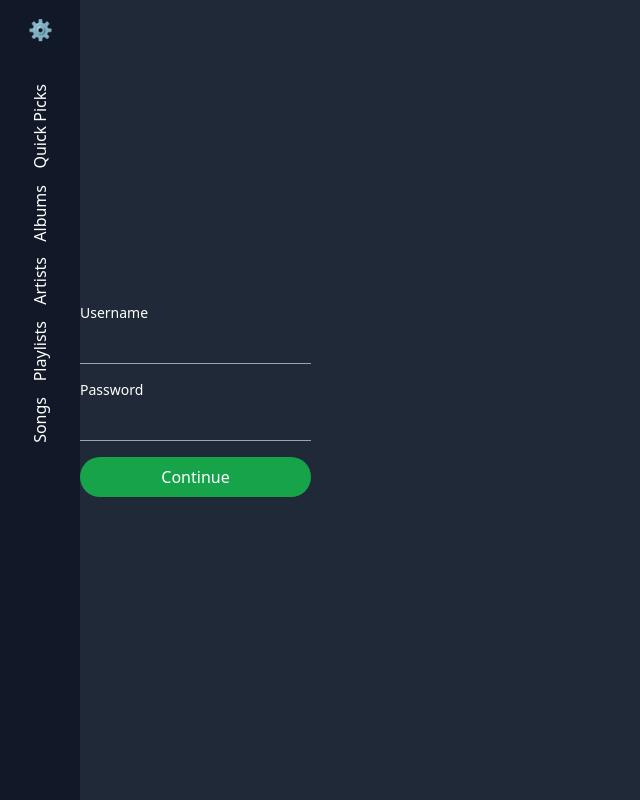
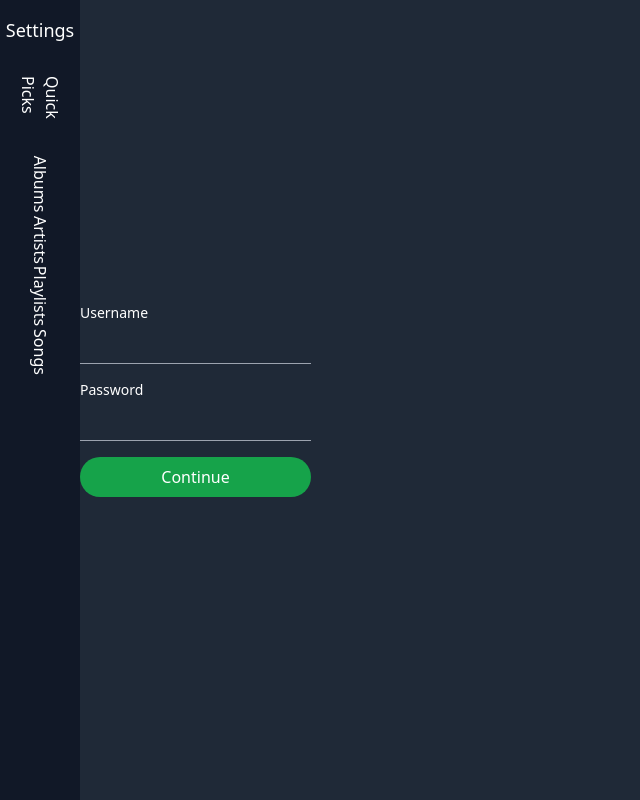
Before and after one commit to Unchanted/Arcade24-ReactNative, a React (Vite) app: page /login in a window 1280 px wide. Shown: the whole page, without its empty margins (0-640 px from the left). Built offline with nearby package versions, Linux system fonts and the light colour scheme.

Commit message:
profile page

```diff
--- a/src/components/Navbar.jsx
+++ b/src/components/Navbar.jsx
@@ -3,17 +3,23 @@ import { NavLink } from 'react-router-dom';
 
 const Navbar = () => {
   return (
-    <div className="fixed top-0 left-0 h-full w-20 bg-gray-900 text-white flex flex-col items-center py-4">
-      <NavLink to="/settings" className="mb-4">
-        <button className="text-xl">&#9881;</button> {/* Settings Icon */}
+    <div className="fixed top-0 left-0 h-full bg-gray-900 text-white w-20 flex flex-col items-center py-4 space-y-8">
+      <button className="text-lg mb-4">Settings</button>
+      <NavLink to="/quick-picks" className="transform rotate-90">
+        Quick Picks
       </NavLink>
-      <nav className="flex flex-col space-y-4 mt-6">
-        <NavLink to="/quick-picks" className="hover:text-green-500" activeClassName="text-green-500" style={{ writingMode: 'vertical-rl', transform: 'rotate(180deg)' }}>Quick Picks</NavLink>
-        <NavLink to="/albums" className="hover:text-green-500" activeClassName="text-green-500" style={{ writingMode: 'vertical-rl', transform: 'rotate(180deg)' }}>Albums</NavLink>
-        <NavLink to="/artists" className="hover:text-green-500" activeClassName="text-green-500" style={{ writingMode: 'vertical-rl', transform: 'rotate(180deg)' }}>Artists</NavLink>
-        <NavLink to="/playlists" className="hover:text-green-500" activeClassName="text-green-500" style={{ writingMode: 'vertical-rl', transform: 'rotate(180deg)' }}>Playlists</NavLink>
-        <NavLink to="/songs" className="hover:text-green-500" activeClassName="text-green-500" style={{ writingMode: 'vertical-rl', transform: 'rotate(180deg)' }}>Songs</NavLink>
-      </nav>
+      <NavLink to="/albums" className="transform rotate-90">
+        Albums
+      </NavLink>
+      <NavLink to="/artists" className="transform rotate-90">
+        Artists
+      </NavLink>
+      <NavLink to="/playlists" className="transform rotate-90">
+        Playlists
+      </NavLink>
+      <NavLink to="/songs" className="transform rotate-90">
+        Songs
+      </NavLink>
     </div>
   );
 };
--- a/src/components/QuickPicksPage.jsx
+++ b/src/components/QuickPicksPage.jsx
@@ -24,14 +24,11 @@ const QuickPicksPage = () => {
   ];
 
   return (
-    <div className="flex-1 p-4 bg-gray-800 text-white">
+    <div className="content">
       <h1 className="text-3xl mb-6">Quick Picks</h1>
       <div className="space-y-12">
-        {/* Songs Section */}
         <SongList title="Songs" songs={sampleSongs} />
-        {/* Related Albums Section */}
         <SongList title="Related Albums" songs={sampleAlbums} />
-        {/* Favorite Artists Section */}
         <div>
           <h2 className="text-2xl mb-4">Favorite Artists</h2>
           <div className="flex overflow-x-auto space-x-4">
--- a/src/index.css
+++ b/src/index.css
@@ -9,3 +9,43 @@ body {
 * {
   @apply box-border;
 }
+
+.navbar {
+  @apply fixed top-0 left-0 h-full bg-gray-900 text-white w-20 flex flex-col items-center py-4 space-y-8;
+}
+
+.nav-link {
+  @apply transform rotate-90 text-center;
+}
+
+.content {
+  @apply flex-1 ml-20 p-4;
+}
+
+.song-list {
+  @apply mb-8;
+}
+
+.song-list-title {
+  @apply text-2xl mb-4;
+}
+
+.song-list-items {
+  @apply flex overflow-x-auto space-x-4;
+}
+
+.song-item {
+  @apply bg-gray-700 p-4 rounded-lg w-40 flex-shrink-0 cursor-pointer;
+}
+
+.song-item img {
+  @apply w-full h-24 object-cover rounded-lg mb-2;
+}
+
+.song-item-title {
+  @apply text-lg truncate;
+}
+
+.song-item-artist {
+  @apply text-gray-400 truncate;
+}
```
Also changed, not shown: src/components/ProfilePage.jsx (added).
